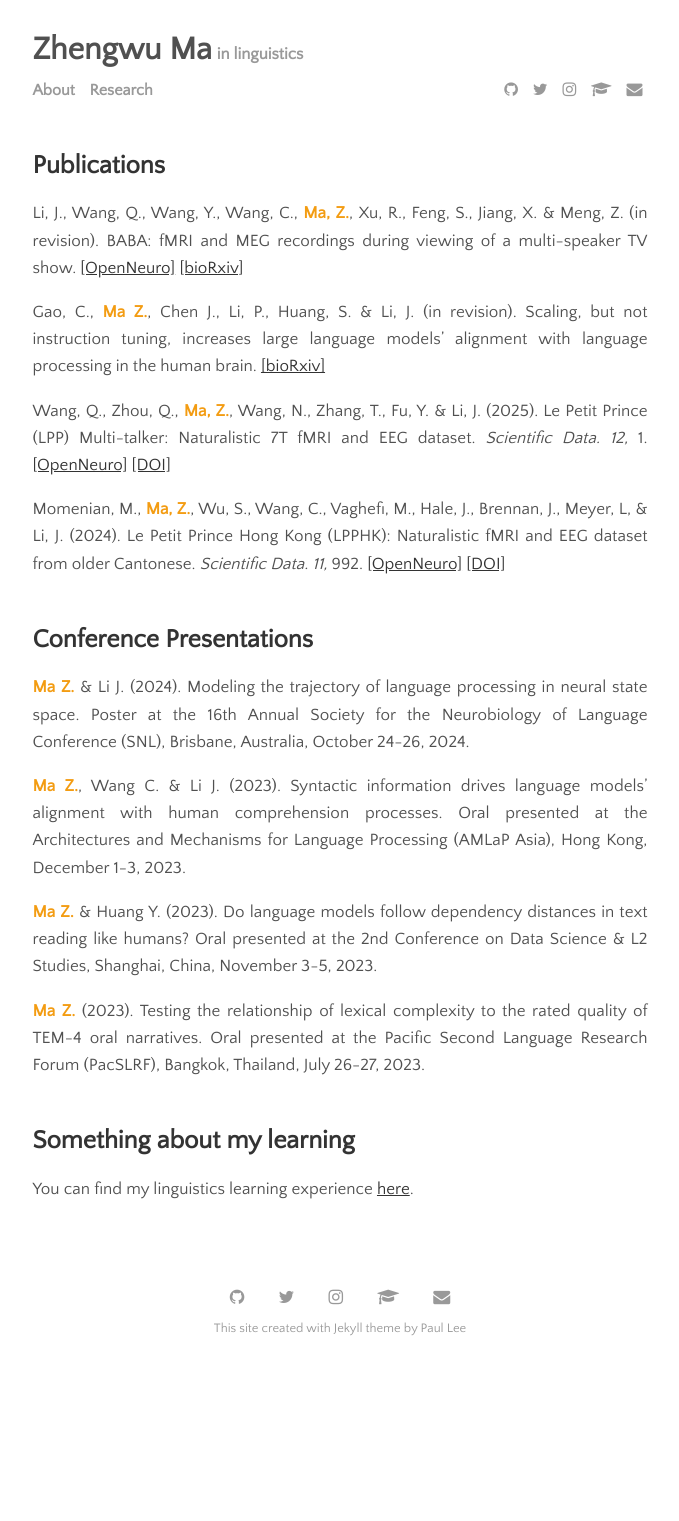
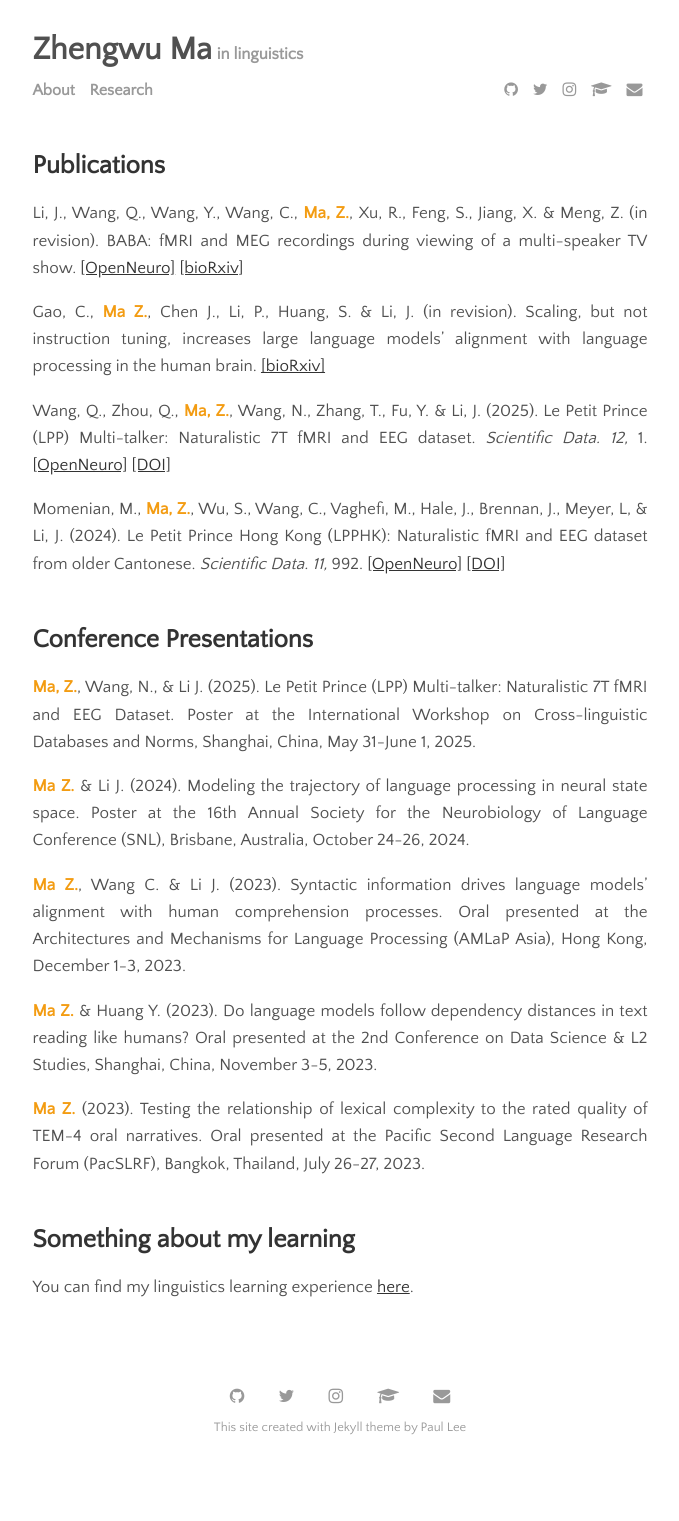
Before and after one commit to zhengwuma/zhengwuma.github.io, a Jekyll site: the page built from menu/research.md, in a window 1280 px wide. Shown: the whole page, without its empty margins (300-979 px from the left). Built offline with Jekyll 4.4.1, drawn with Linux system fonts in a browser that asks for light colours; before the commit the page ends 1422 px from its top, so only the background shows below that.

Commit message:
Update research.md

```diff
--- a/menu/research.md
+++ b/menu/research.md
@@ -15,6 +15,8 @@ Momenian, M., <span style="color: #f39c12;"><strong>Ma, Z.</strong></span>, Wu,
 <br><br>
 
 ## Conference Presentations
+<span style="color: #f39c12;"><strong>Ma, Z.</strong></span>, Wang, N., & Li J. (2025). Le Petit Prince (LPP) Multi-talker: Naturalistic 7T fMRI and EEG Dataset. Poster at the International Workshop on Cross-linguistic Databases and Norms, Shanghai, China, May 31-June 1, 2025.
+
 <span style="color: #f39c12;"><strong>Ma Z.</strong></span> & Li J. (2024). Modeling the trajectory of language processing in neural state space. Poster at the 16th Annual Society for the Neurobiology of Language Conference (SNL), Brisbane, Australia, October 24-26, 2024.
 
 <span style="color: #f39c12;"><strong>Ma Z.</strong></span>, Wang C. & Li J. (2023). Syntactic information drives language models’ alignment with human comprehension processes. Oral presented at the Architectures and Mechanisms for Language Processing (AMLaP Asia), Hong Kong, December 1-3, 2023.
```
